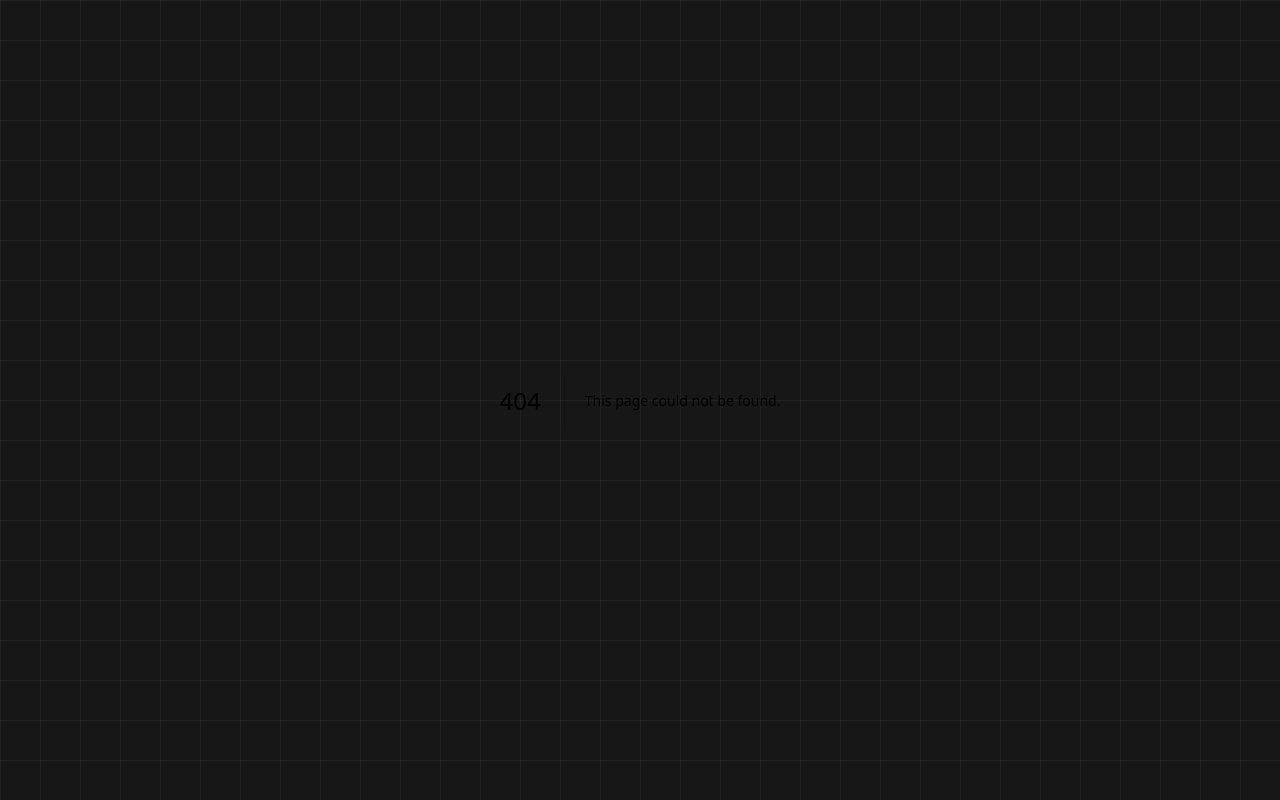
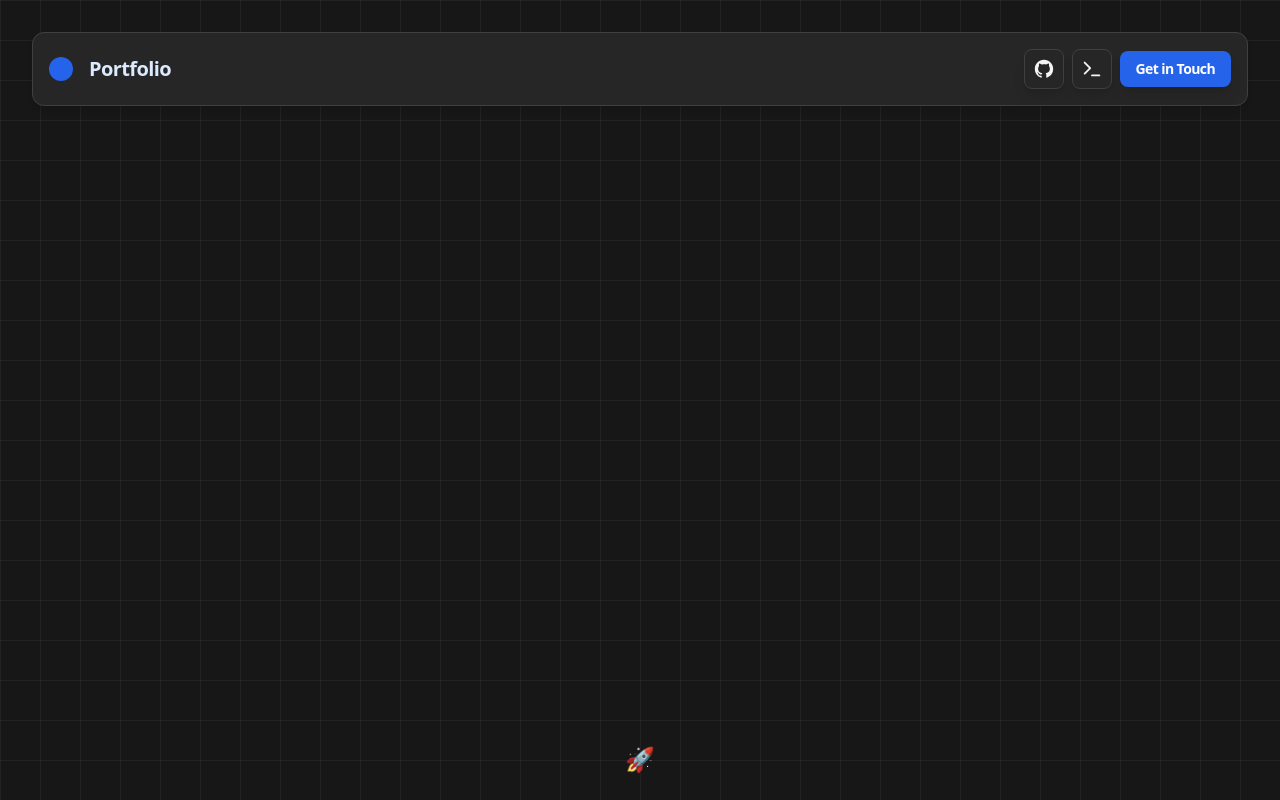
Before and after one commit to Fabbboy/portfolio, a Next.js app: page /blog in a window 1280 px wide. Before the commit this address had no page. Built offline with nearby package versions, Linux system fonts and the light colour scheme.

Commit message:
works greate

```diff
--- /dev/null
+++ b/src/app/blog/page.tsx
@@ -0,0 +1,11 @@
+import HeaderComponent from "@/components/HeaderComponent";
+import TaskbarComponent from "@/components/TaskbarComponent";
+
+export default function BlogPage() {
+  return (
+    <main className="flex flex-col min-h-screen w-screen p-8 space-y-10">
+      <HeaderComponent />
+      <TaskbarComponent />
+    </main>
+  );
+}
--- a/src/components/TaskbarComponent/TaskbarComponent.tsx
+++ b/src/components/TaskbarComponent/TaskbarComponent.tsx
@@ -1,7 +1,7 @@
 "use client";
 import { useState, useEffect, useCallback, useRef } from "react";
 import { motion, AnimatePresence } from "framer-motion";
-import { Home } from "lucide-react";
+import { Home, NotebookIcon } from "lucide-react";
 import Link from "next/link";
 
 type Props = {
@@ -98,6 +98,11 @@ export default function TaskbarComponent() {
               setIsVisible={setIsVisible}
               icon={<Home className="w-5 h-5" />}
             />
+            <NavRouteComponent
+              route="/blog"
+              setIsVisible={setIsVisible}
+              icon={<NotebookIcon className="w-5 h-5" />}
+            />
           </motion.nav>
         )}
       </AnimatePresence>
```
